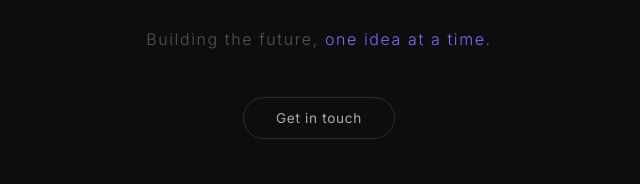
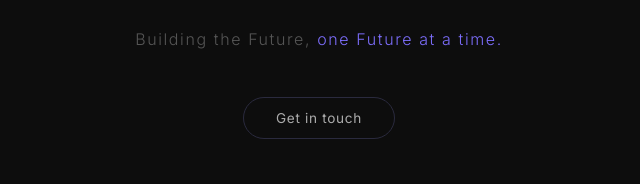
Before and after one commit to rocowo/rocowo-web, a plain HTML site: page index.html in a window 1280 px wide. Shown: the part 493-677 px from the top of the page, 321-961 px from the left. Drawn offline with Linux system fonts and the light colour scheme.

Commit message:
Update tagline

```diff
--- a/index.html
+++ b/index.html
@@ -70,7 +70,7 @@
 
   <img src="/assets/logo.png" alt="RoCoWo" class="logo">
 
-  <p class="tagline">Building the future, <span>one idea at a time.</span></p>
+  <p class="tagline">Building the Future, <span>one Future at a time.</span></p>
 
   <a href="mailto:info@rocowo.com" class="cta">Get in touch</a>
 
```
Also changed, not shown: 1 other file.
